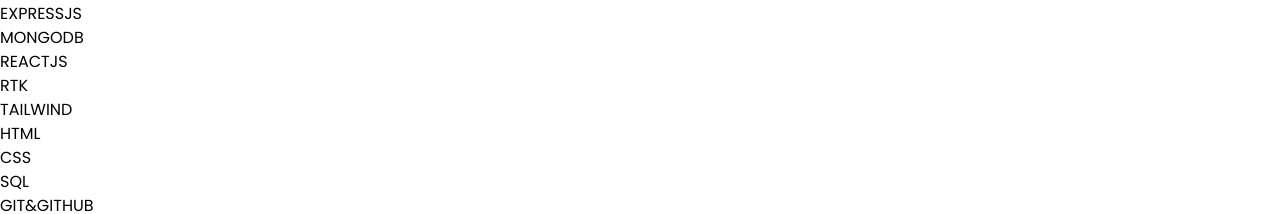
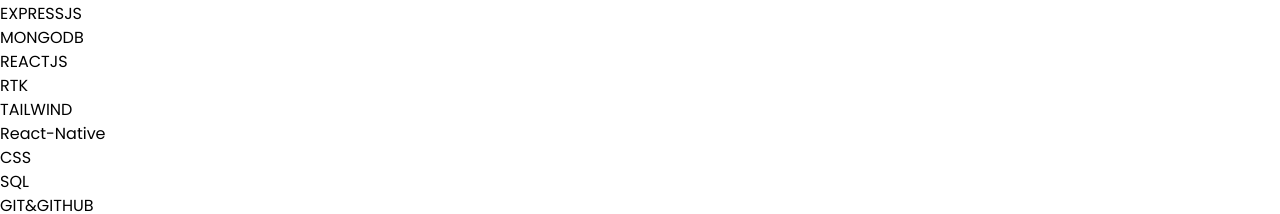
Before and after one commit to sriman01/MyPortfolio, a React (Vite) app: page / in a window 1280 px wide. Shown: the part 1680-1894 px from the top of the page. Built offline with nearby package versions, Linux system fonts and the light colour scheme.

Commit message:
Update Skill.jsx

```diff
--- a/src/components/skill/Skill.jsx
+++ b/src/components/skill/Skill.jsx
@@ -44,7 +44,7 @@
     value: "80%",
   },
   {
-    name: "HTML",
+    name: "React-Native",
     value: "90%",
   },
   {
```
